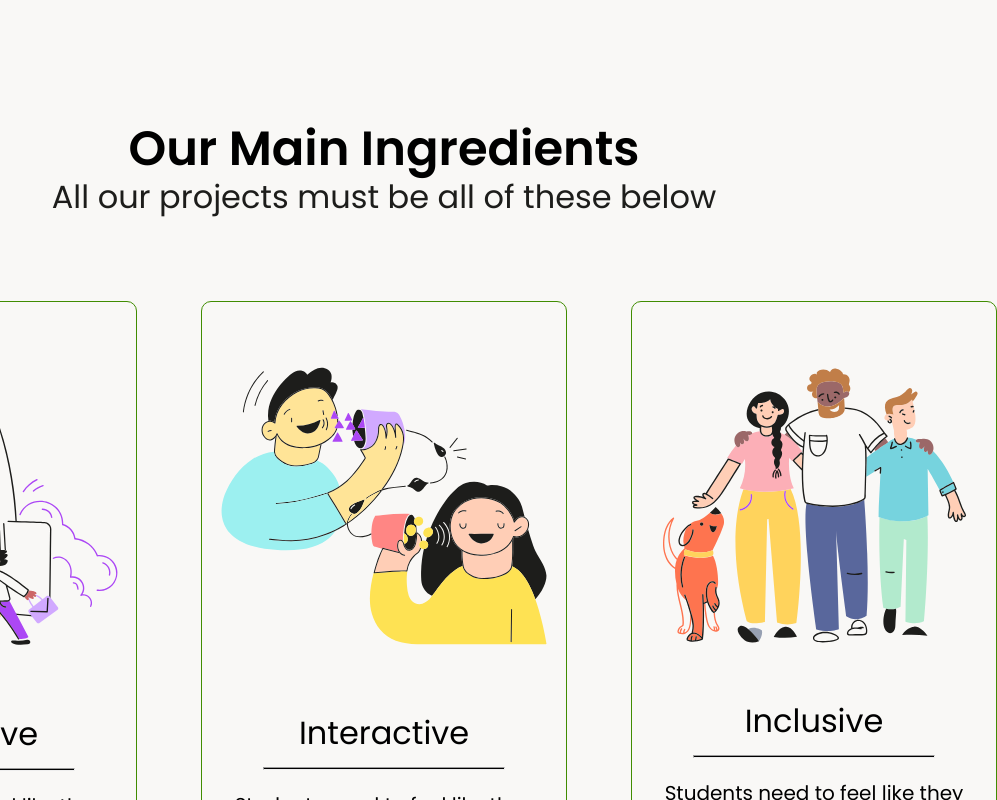
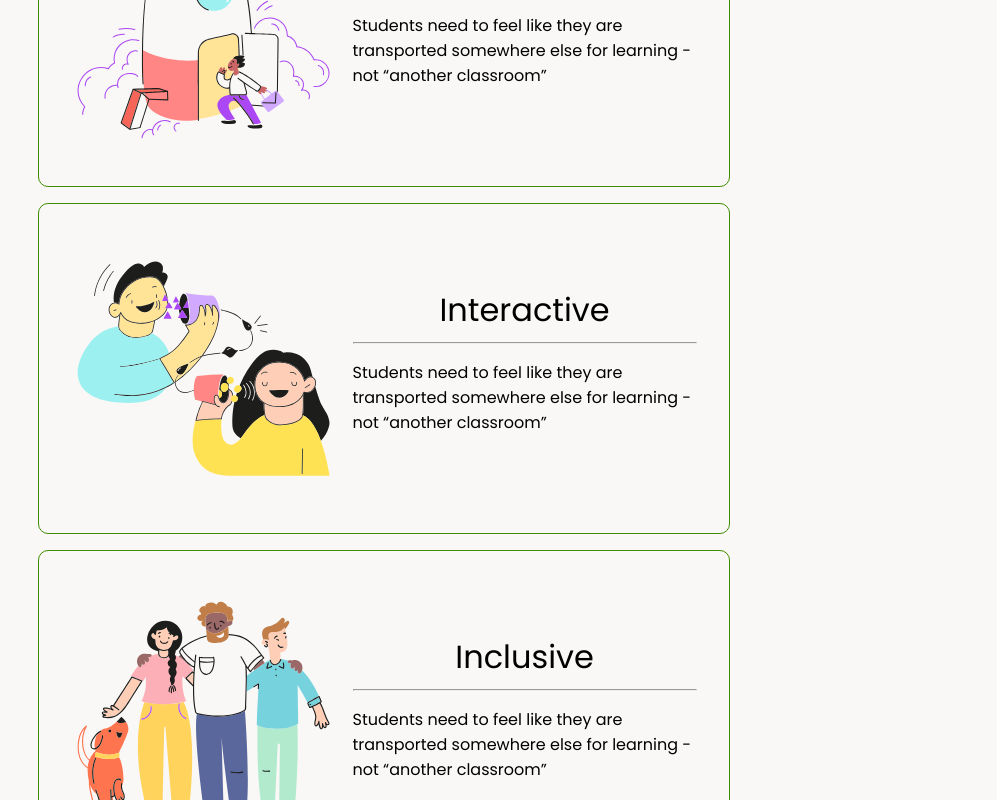
Before and after one commit to shawnanuptra/promo-website, a React (Create React App) app: page / in a window 768 px wide. Shown: the part 1480-2280 px from the top of the page, 997 px wide, since content can reach past the window. Built offline with nearby package versions, Linux system fonts and the light colour scheme.

Commit message:
Made ingredients mobile responsive

```diff
--- a/src/App.css
+++ b/src/App.css
@@ -3,7 +3,7 @@ main {
     position: relative;
     display: flex;
     flex-direction: column;
-    gap: 10rem;
+    gap: 20rem;
 }
 .learning {
     font-family: Poppins;
@@ -51,3 +51,9 @@ line-height: 54px;
     text-align: center;
     margin-bottom: 25rem;
 }
+
+@media only screen and (max-width: 768px) {
+    main {
+        gap: 5rem;
+    }
+}
--- a/src/components/Ingredients.css
+++ b/src/components/Ingredients.css
@@ -2,9 +2,7 @@
     display: flex;
     justify-content: center;
     align-items: center;
-	margin-top: 25vh;
     flex-direction: column;
-	margin: 15rem 5%;
 }
 
 .row > h2 {
@@ -13,20 +11,21 @@
 
 .row > p {
     margin: 0;
+    margin-top: 1rem;
     font-family: "Poppins";
     font-style: normal;
     font-weight: 400;
-	font-size: 32px;
+    font-size: 2rem;
     text-align: center;
     color: #1d1d1b;
 }
 
 .col-3 {
-	margin: 0 5%;
-	display: flex;
-	flex-direction: row;
-	justify-content: center;
-	width: 100%;
+    margin-top: 2rem;
+    display: grid;
+    grid-template-columns: 1fr 1fr 1fr;
+    padding: 0 5%;
+    gap: 1rem;
 }
 
 .card {
@@ -37,15 +36,15 @@
     align-items: center;
     padding: 2rem;
     border-radius: 10px;
-	width: 300px;
-	margin: 5rem 2rem;
+    /* width: 300px; */
+    /* margin: 5rem 2rem; */
 }
 
 .card > p {
     font-family: Poppins;
-	font-size: 20px;
+    font-size: 1rem;
     font-weight: 400;
-	line-height: 30px;
+    line-height: 1.5;
     letter-spacing: 0em;
     text-align: center;
     margin: 0;
@@ -59,6 +58,13 @@
     /* padding: 0 50px; */
 }
 
+.card > svg {
+    aspect-ratio: 1/1;
+    width: 100%;
+    height: 100%;
+    max-height: 300px;
+}
+
 .card-title {
     font-family: "Poppins";
     font-style: normal;
@@ -68,3 +74,40 @@
     color: #000000;
     margin-bottom: 0;
 }
+
+@media only screen and (max-width: 500px) {
+    .row > p {
+        font-size: 1.5rem;
+    }
+
+    .col-3 {
+        display: flex;
+        flex-direction: column;
+    }
+    .card {
+        /* flex-direction: row; */
+        gap: 1rem;
+        & h3 {
+            margin-top: 0;
+        }
+    }
+}
+
+@media (min-width: 500px) and (max-width: 768px) {
+    .row > p {
+        font-size: 1.5rem;
+    }
+
+    .col-3 {
+        display: flex;
+        flex-direction: column;
+    }
+
+    .card {
+        flex-direction: row;
+        gap: 1rem;
+        & h3 {
+            margin-top: 0;
+        }
+    }
+}
--- a/src/components/Ingredients.js
+++ b/src/components/Ingredients.js
@@ -14,23 +14,29 @@ export default function Ingredients() {
             <div className='col-3'>
                 <div className='card'>
                     <Immersive />
+                    <div className='card-content'>
                         <h3 className='card-title'>Immersive</h3>
                         <hr />
                         <p>Students need to feel like they are transported somewhere else for learning - not “another classroom”</p>
                     </div>
+                </div>
                 <div className='card'>
                     <Interactive />
+                    <div className='card-content'>
                         <h3 className='card-title'>Interactive</h3>
                         <hr />
                         <p>Students need to feel like they are transported somewhere else for learning - not “another classroom”</p>
                     </div>
+                </div>
                 <div className='card'>
                     <Inclusive />
+                    <div className='card-content'>
                         <h3 className='card-title'>Inclusive</h3>
                         <hr />
                         <p>Students need to feel like they are transported somewhere else for learning - not “another classroom”</p>
                     </div>
                 </div>
             </div>
+        </div>
     )
 }
--- a/src/components/Navbar.css
+++ b/src/components/Navbar.css
@@ -1,5 +1,4 @@
 .navStyle {
-    width: 100%;
     background: rgba(20, 43, 1, 0.9);
     display: flex;
     padding: 1rem;
```
Lines whose indentation alone changed are shown as unchanged.
